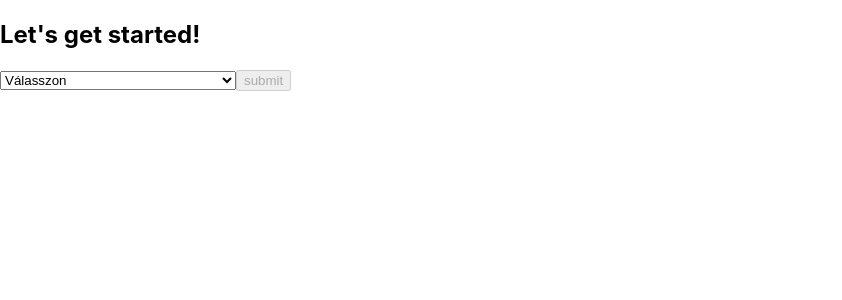
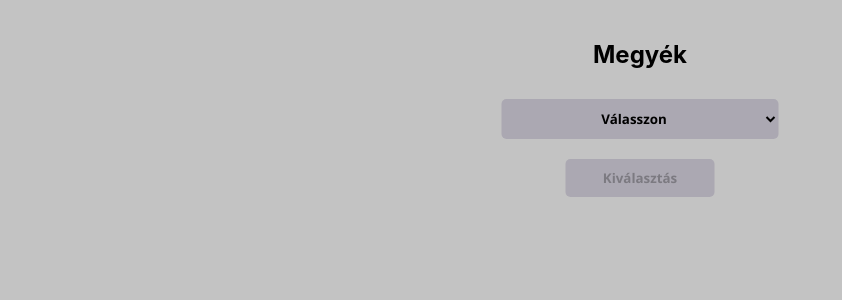
Before and after one commit to medgyesizsombor/test-app, a React (Create React App) app: page / in a window 1280 px wide. Shown: the top 300 px of the page, without its empty margins (0-842 px from the left). Built offline with nearby package versions, Linux system fonts and the light colour scheme.

Commit message:
changing css

```diff
--- /dev/null
+++ b/src/App.css
@@ -0,0 +1,76 @@
+body {
+  background-color: #c3c3c3;
+  padding: 20px;
+  font-family: "Segoe UI", Tahoma, Geneva, Verdana, sans-serif;
+  text-align: center;
+}
+
+select {
+  background-color: #aba8b2;
+  padding: 10px;
+  margin: 10px;
+  text-align: center;
+  border-radius: 5px;
+  font-weight: bold;
+  font-family: "Segoe UI", Tahoma, Geneva, Verdana, sans-serif;
+  box-shadow: none;
+  border: none;
+  cursor: pointer;
+}
+
+select:hover {
+  background-color: #9998a0;
+}
+
+.submit-button {
+  cursor: pointer;
+  width: 50%;
+  border: none;
+  box-shadow: none;
+  background-color: #aba8b2;
+  padding: 10px;
+  margin: 10px;
+  text-align: center;
+  border-radius: 5px;
+  font-weight: bold;
+  font-family: "Segoe UI", Tahoma, Geneva, Verdana, sans-serif;
+}
+
+.submit-button:hover {
+  background-color: #9998a0;
+}
+
+.new-city-container__input {
+  padding: 10px;
+  border: none;
+  border-radius: 5px;
+}
+
+.new-city-container__input:focus {
+  outline: none;
+}
+
+.new-city-container__button {
+  padding: 10px;
+  margin: 10px;
+  border: none;
+  border-radius: 5px;
+  font-weight: bold;
+  background-color: #aba8b2;
+  cursor: pointer;
+}
+
+.new-city-container__button:hover {
+  background-color: #9998a0;
+}
+
+@media screen and (max-width: 700px) {
+}
+
+@media screen and (min-width: 70px) {
+  body {
+    position: absolute;
+    left: 50%;
+    transform: translate(-50%, 0%);
+  }
+}
--- a/src/App.js
+++ b/src/App.js
@@ -6,6 +6,7 @@ import {
   updateLocalStorage,
 } from "./utils/localStorageUtils";
 import City from "./components/City";
+import "./App.css";
 
 function App() {
   const [currentCounty, setCurrentCounty] = useState("");
@@ -37,26 +38,29 @@ function App() {
             city={city}
           />
         ))}
-        <form>
-          <h2>Egy új város:</h2>
-          <input type="text" value={newCityName} onChange={({ target }) => setNewCityName(target.value)} />
-          <button onClick={handleNewCity}>Hozzáadás</button>
+        <form className="new-city">
+          <p>Adjon hozzá egy új várost:</p>
+          <input className="new-city-container__input"
+            type="text"
+            value={newCityName}
+            onChange={({ target }) => setNewCityName(target.value)}
+          />
+          <button className="new-city-container__button" onClick={handleNewCity}>Hozzáadás</button>
         </form>
       </Fragment>
     );
   };
 
   const handleNewCity = (event) => {
-    const newCounties = {...counties};
+    const newCounties = { ...counties };
     const { cities } = newCounties[currentCounty];
     event.preventDefault();
     cities.push(newCityName);
 
-
     updateLocalStorage("counties", counties);
     setCounties(newCounties);
-    setNewCityName('');
-  }
+    setNewCityName("");
+  };
 
   const handleSelect = (event) => {
     setShowCities(false);
@@ -73,8 +77,9 @@ function App() {
   };
 
   return (
-    <div>
-      <h2>Let's get started!</h2>
+    <div className="app">
+      <h2>Megyék</h2>
+      <div>
       <select
         selected={currentCounty}
         value={currentCounty}
@@ -84,13 +89,14 @@ function App() {
           Válasszon
         </option>
         {Object.keys(counties).map((county) => (
-          <option key={county} value={county}>
+          <option className="options" key={county} value={county}>
             {county}
           </option>
         ))}
       </select>
-      <button onClick={handleSubmit} disabled={disableButton}>
-        submit
+      </div>
+      <button className="submit-button"onClick={handleSubmit} disabled={disableButton}>
+        Kiválasztás
       </button>
       {showCities && renderCities()}
     </div>
--- /dev/null
+++ b/src/components/City.css
@@ -0,0 +1,51 @@
+
+
+button:focus{
+    outline: none;
+}
+
+.button--danger{
+    background-color: #830000;
+    border: 1px solid #830000;
+}
+
+.button--danger:hover{
+    background-color: #750000;
+}
+
+.button--inverse{
+    background: transparent;
+    border: 1px solid #ABA8B2;
+}
+
+.button--inverse:hover{
+    color: #FFFFFF;
+    background-color: #C3C3C3;
+}
+
+.button--cancel{
+    background-color: #ABA8B2;
+    border: 1px solid #ABA8B2;
+}
+
+.button--cancel:hover{
+    background-color: #9998A0;
+}
+
+.city-container__input{
+    padding:10px;
+    border-radius: 5px;
+    border: none;
+}
+
+.city-container__input:focus{
+    outline: none;
+}
+
+.button--default{
+    padding: 10px;
+    margin: 10px;
+    border-radius: 5px;
+    font-weight: bold;
+    cursor: pointer;
+}
--- a/src/components/City.js
+++ b/src/components/City.js
@@ -1,25 +1,25 @@
 import React, { Fragment, useState } from "react";
 import PropTypes from "prop-types";
+
 import { updateLocalStorage } from "../utils/localStorageUtils";
+import "./City.css";
 
 const City = ({ city, counties, setCounties, currentCounty }) => {
   const [name, setName] = useState(city);
-  const [cityText, setCityText] = useState(true);
+  const [cityAsText, setCityAsText] = useState(true);
 
-  const handleCancel = (event) => {
+  const handleCancelUpdate = (event) => {
     event.preventDefault();
-    setCityText(true);
+    setCityAsText(true);
     setName(city);
   };
 
   const handleCityUpdate = (event) => {
     event.preventDefault();
-    console.log(name, "name");
     if (!name) return;
     const newCounties = { ...counties };
 
     const newCities = newCounties[currentCounty].cities.map((c) => {
-      console.log(c);
       if (c === city) {
         return name;
       }
@@ -30,7 +30,7 @@ const City = ({ city, counties, setCounties, currentCounty }) => {
 
     setCounties(newCounties);
     updateLocalStorage("counties", newCounties);
-    setCityText(true);
+    setCityAsText(true);
   };
 
   //Form submission canceled because the form is not connected
@@ -45,23 +45,27 @@ const City = ({ city, counties, setCounties, currentCounty }) => {
 
     setCounties(newCounties);
     updateLocalStorage("counties", newCounties);
-    setCityText(true);
+    setCityAsText(true);
   };
 
   return (
-    <div>
-      {cityText && <h2 onClick={() => setCityText(false)}>{city}</h2>}
-      {!cityText && (
+    <div className="city-container">
+      {cityAsText && <p  onClick={() => setCityAsText(false)}>{city}</p>}
+
+      {!cityAsText && (
         <>
           <input
+            className="city-container__input"
             type="text"
             value={name}
             onChange={({ target }) => setName(target.value)}
             placeholder={city}
           ></input>
-          <button onClick={handleDelete}>Törlés</button>
-          <button onClick={handleCityUpdate}>Módosít</button>
-          <button onClick={handleCancel}>Mégsem</button>
+          <div className="city-container__button">
+          <button className="button--default button--danger" onClick={handleDelete}>Törlés</button>
+          <button className="button--default button--inverse" onClick={handleCityUpdate}>Módosít</button>
+          <button className="button--default button--cancel" onClick={handleCancelUpdate}>Mégsem</button>
+          </div>
         </>
       )}
     </div>
```
